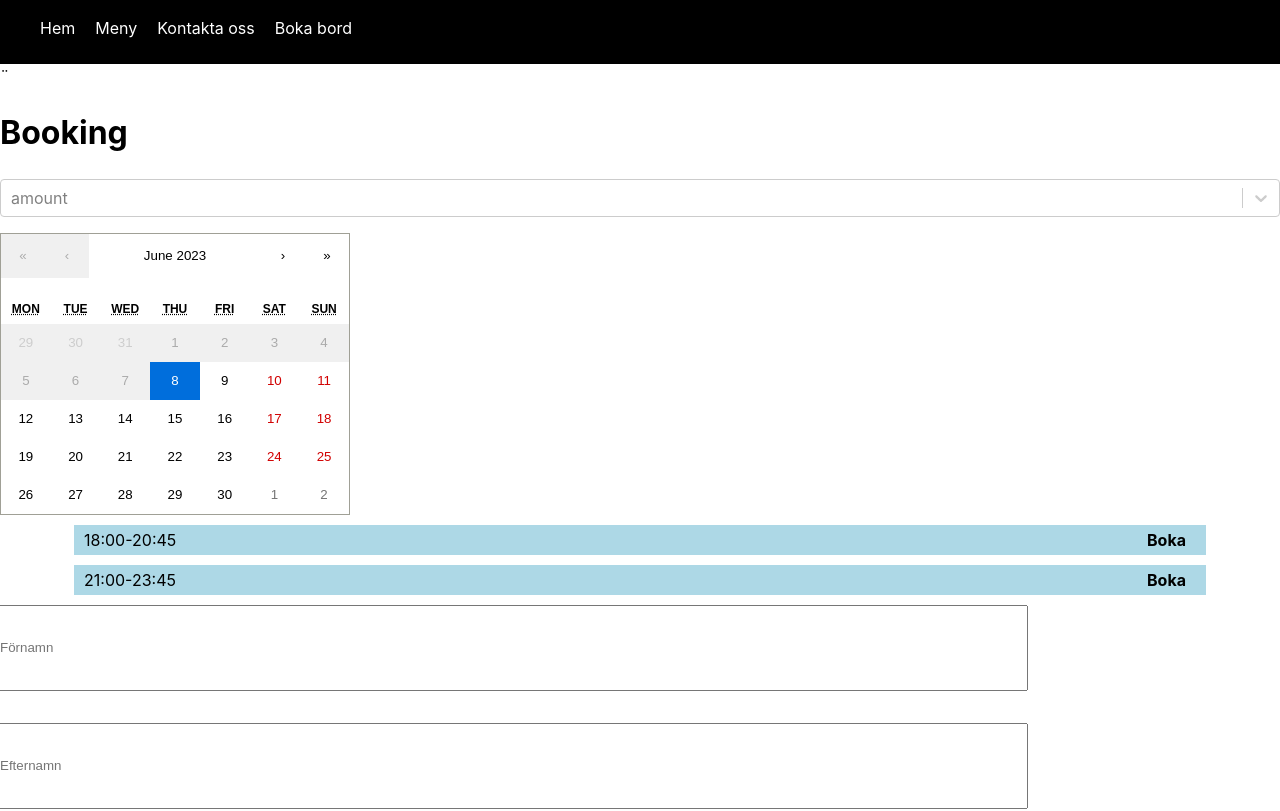
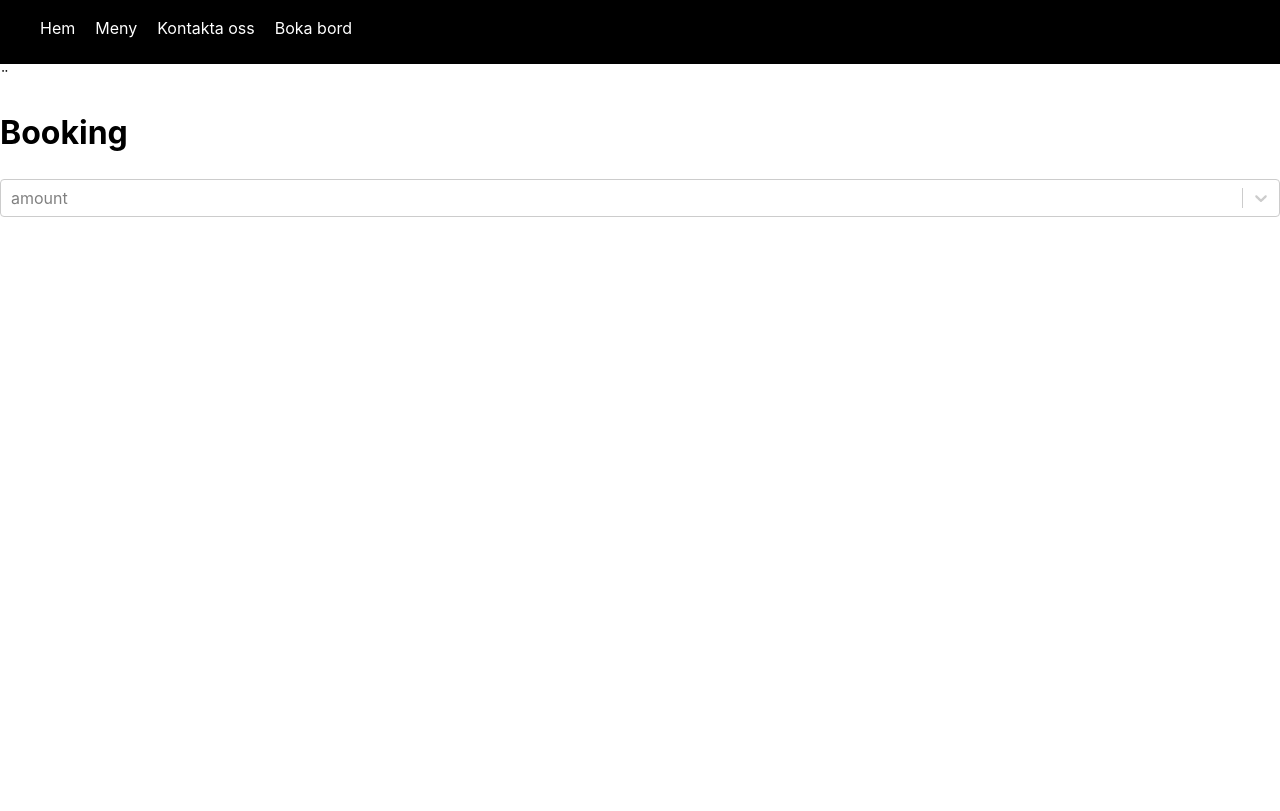
Before and after one commit to sannarossang/the-restaurant-react, a React (Vite) app in the folder fed22s-therestaurant/: page /booking in a window 1280 px wide. Shown: the top 811 px of the page. Built offline with nearby package versions, Linux system fonts and the light colour scheme.

Commit message:
(feat): add ternary options to booking component

```diff
--- a/fed22s-therestaurant/src/components/pages/Booking.tsx
+++ b/fed22s-therestaurant/src/components/pages/Booking.tsx
@@ -30,10 +30,18 @@ export const Booking = () => {
       <CurrentBookingContext.Provider value={currentBooking}>
         <CurrentBookingDispatchContext.Provider value={dispatch}>
           ¨<h1>Booking</h1>
-          <AmountOfGuestsInput />
-          <CalendarView />
-          <AvailableTimes />
-          <GuestForm />
+          {!currentBooking.guests ? <AmountOfGuestsInput /> : <></>}
+          {currentBooking.guests && !currentBooking.seatingDate ? (
+            <CalendarView />
+          ) : (
+            <></>
+          )}
+          {currentBooking.seatingDate && !currentBooking.seatingTime ? (
+            <AvailableTimes />
+          ) : (
+            <></>
+          )}
+          {currentBooking.seatingTime ? <GuestForm /> : <></>}
         </CurrentBookingDispatchContext.Provider>
       </CurrentBookingContext.Provider>
     </>
```
